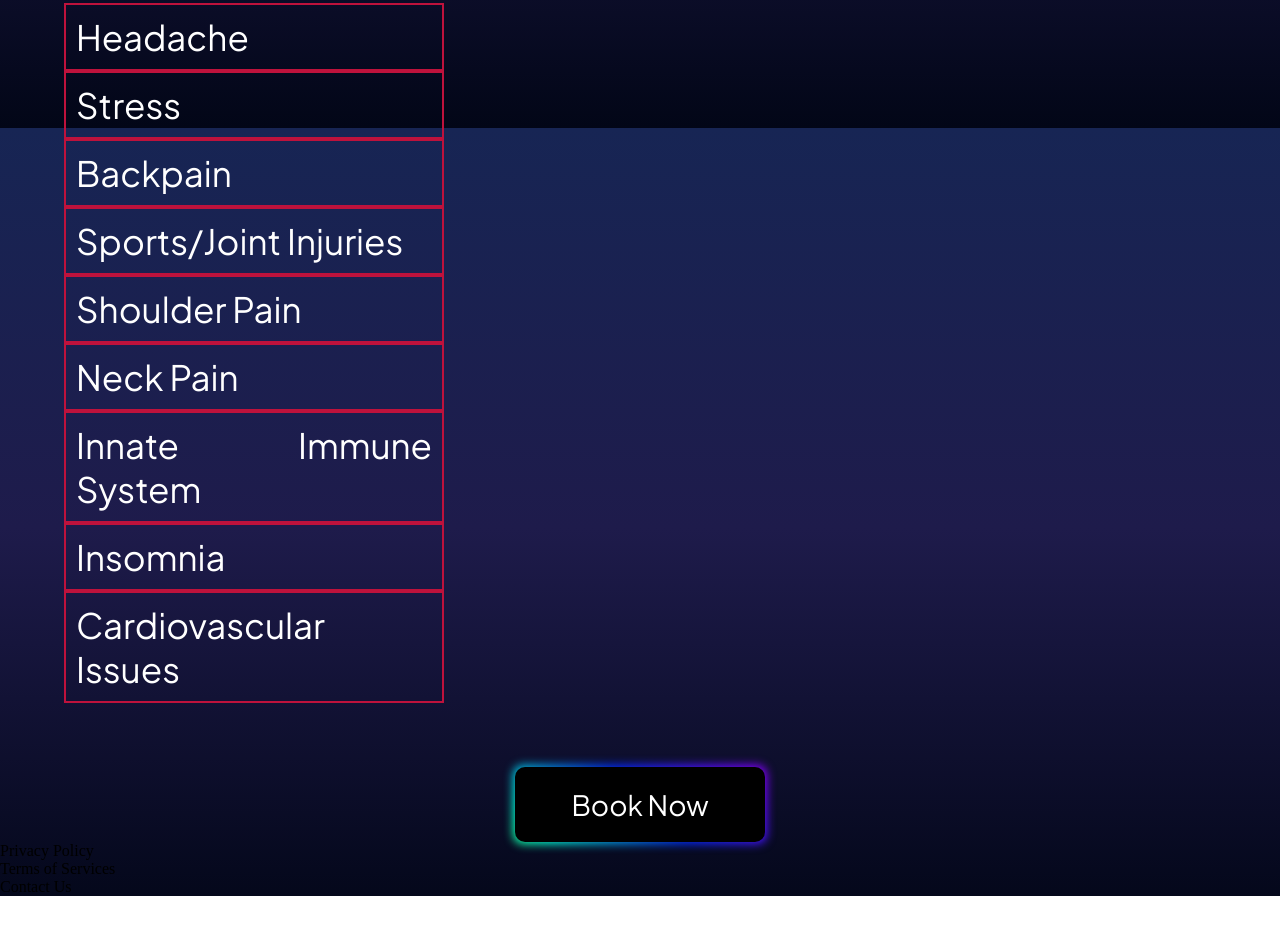
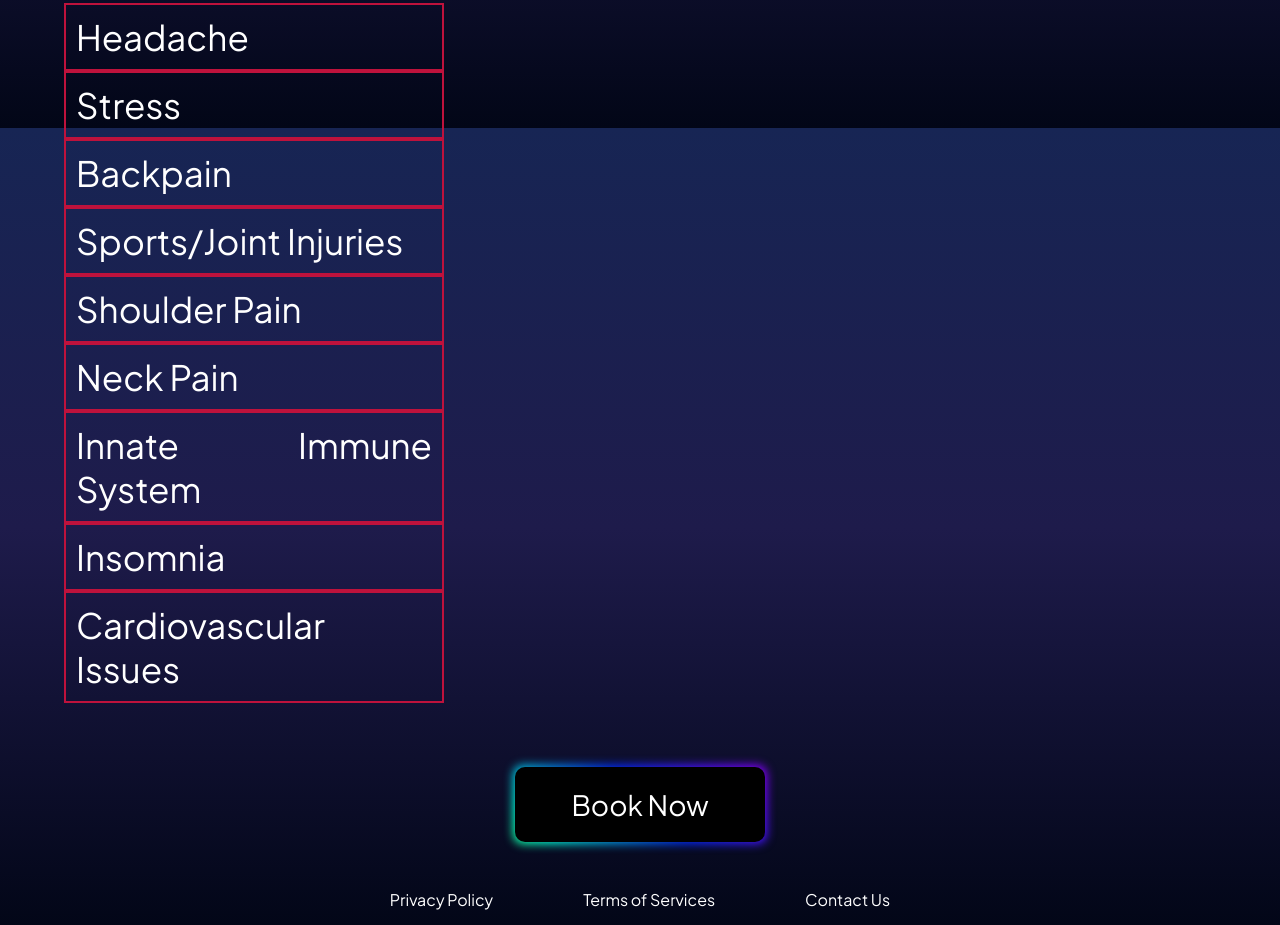
Before and after one commit to Darkeagle174/p1, a plain HTML site: page index.html in a window 1280 px wide. Shown: the part 672-1597 px from the top of the page. Before the commit the page ends 1568 px from the top, so only its background shows below. Drawn offline with Linux system fonts and the light colour scheme.

Commit message:
Update style.css

```diff
--- a/style.css
+++ b/style.css
@@ -15,7 +15,6 @@ body {
 
 .head {
     display: flex;
-
     justify-content: space-between;
     background-color: #0a1436;
     border: 1px solid #fff;
@@ -201,7 +200,42 @@ body {
     transition: transform 0.1s ease; /* Example: Add a quick transition for the click animation */
   }
 
+.foot {
+    /* display: flex;
+    justify-content: space-between; */
+    background-color: transparent;
+    font-family: 'Plus Jakarta Sans';
+    color: #fff;
+    margin: auto;
+    /* display: flex;
+    justify-content: center; */
+    margin-top: 2rem;
+}
 
-.foot {
+.foot ul {
+    display : flex;
+    gap: 90px;
+    padding: 15px;
+    justify-content: center;
+}
+
+.foot ul li {
+    list-style: none;
+}
+
+.foot ul li:hover {
+    background: linear-gradient(45deg, #22d3ee, #18a2d9, #3b82f6, #4f46e5, #c026d3, #be123c  ); /* Gradient background */
+    -webkit-background-clip: text; /* Clip text to the background */
+    background-clip: text;
+    -webkit-text-fill-color: transparent; /* Hide original text color */
+    color: transparent; /* Hide original text color */
+}
+
+.foot h1 {
+    text-align: center;
+    font-family: 'Plus Jakarta Sans';
+    justify-content: center;
+    margin:   25px 0px;
+    font-size: larger;
 
 }
```
